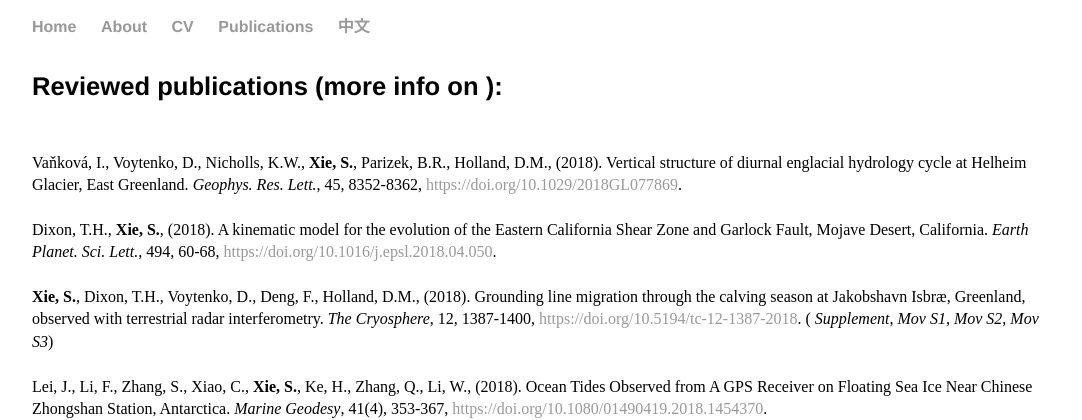
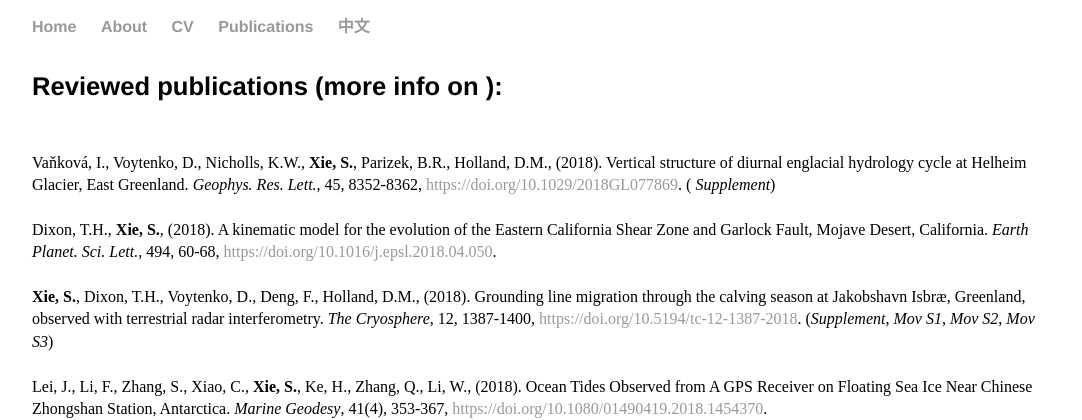
Before and after one commit to suruixie/suruixie.github.io, a Jekyll site: the page built from publications/index.html, in a window 1280 px wide. Shown: the top 420 px of the page, without its empty margins (96-1178 px from the left). Built offline with Jekyll 4.4.1, drawn with Linux system fonts in a browser that asks for light colours; a style sheet for code colours, icons or effects is not loaded.

Commit message:
Update index.html

```diff
--- a/publications/index.html
+++ b/publications/index.html
@@ -6,11 +6,11 @@
 <div class="publications">
 	<h4>Reviewed publications (more info on <a  href="https://scholar.google.com/citations?hl=en&user=kF4StsMAAAAJ&view_op=list_works"><i class="ai ai-google-scholar ai-2x"></i></a>): </h4>
 	<p style="font-size:1.0em;">
-		Vaňková, I., Voytenko, D., Nicholls, K.W., <strong>Xie, S.</strong>, Parizek, B.R., Holland, D.M., (2018). Vertical structure of diurnal englacial hydrology cycle at Helheim Glacier, East Greenland. <em>Geophys. Res. Lett.</em>, 45, 8352-8362, <a href="https://doi.org/10.1029/2018GL077869">https://doi.org/10.1029/2018GL077869</a>.  <br>
+		Vaňková, I., Voytenko, D., Nicholls, K.W., <strong>Xie, S.</strong>, Parizek, B.R., Holland, D.M., (2018). Vertical structure of diurnal englacial hydrology cycle at Helheim Glacier, East Greenland. <em>Geophys. Res. Lett.</em>, 45, 8352-8362, <a href="https://doi.org/10.1029/2018GL077869">https://doi.org/10.1029/2018GL077869</a>.  (<em><a href="../suppl/2018/Dixon&Xie_2018_EPSL_supp.pdf" style="color:#000000;"> Supplement</a></em>)<br>
 		<br style="line-height:0.1em">
 		Dixon, T.H., <strong>Xie, S.</strong>, (2018). A kinematic model for the evolution of the Eastern California Shear Zone and Garlock Fault, Mojave Desert, California. <em>Earth Planet. Sci. Lett.</em>, 494, 60-68, <a href="https://doi.org/10.1016/j.epsl.2018.04.050">https://doi.org/10.1016/j.epsl.2018.04.050</a>.  <br>
 		<br style="line-height:0.1em">
-		<strong>Xie, S.</strong>, Dixon, T.H., Voytenko, D., Deng, F., Holland, D.M., (2018). Grounding line migration through the calving season at Jakobshavn Isbræ, Greenland, observed with terrestrial radar interferometry. <em>The Cryosphere</em>, 12, 1387-1400, <a href="https://doi.org/10.5194/tc-12-1387-2018">https://doi.org/10.5194/tc-12-1387-2018</a>. (<em><a href="../suppl/2018/Xie_2018_TC_supp.pdf" style="color:#000000;"> Supplement</a></em>, <em><a href="../suppl/2018/Xie18_movS1_2012.mp4" style="color:#000000;"> Mov S1</a></em>, <em><a href="../suppl/2018/Xie18_movS2_2015.mp4" style="color:#000000;"> Mov S2</a></em>, <em><a href="../suppl/2018/Xie18_movS3_2016.mp4" style="color:#000000;"> Mov S3</a></em>) <br>
+		<strong>Xie, S.</strong>, Dixon, T.H., Voytenko, D., Deng, F., Holland, D.M., (2018). Grounding line migration through the calving season at Jakobshavn Isbræ, Greenland, observed with terrestrial radar interferometry. <em>The Cryosphere</em>, 12, 1387-1400, <a href="https://doi.org/10.5194/tc-12-1387-2018">https://doi.org/10.5194/tc-12-1387-2018</a>. (<em><a href="../suppl/2018/Xie_2018_TC_supp.pdf" style="color:#000000;">Supplement</a></em>, <em><a href="../suppl/2018/Xie18_movS1_2012.mp4" style="color:#000000;"> Mov S1</a></em>, <em><a href="../suppl/2018/Xie18_movS2_2015.mp4" style="color:#000000;"> Mov S2</a></em>, <em><a href="../suppl/2018/Xie18_movS3_2016.mp4" style="color:#000000;"> Mov S3</a></em>) <br>
 		<br style="line-height:0.1em">
 		Lei, J., Li, F., Zhang, S., Xiao, C., <strong>Xie, S.</strong>, Ke, H., Zhang, Q., Li, W., (2018). Ocean Tides Observed from A GPS Receiver on Floating Sea Ice Near Chinese Zhongshan Station, Antarctica. <em>Marine Geodesy</em>, 41(4), 353-367, <a href="https://doi.org/10.1080/01490419.2018.1454370">https://doi.org/10.1080/01490419.2018.1454370</a>.  <br>
 		<br style="line-height:0.1em">
```
